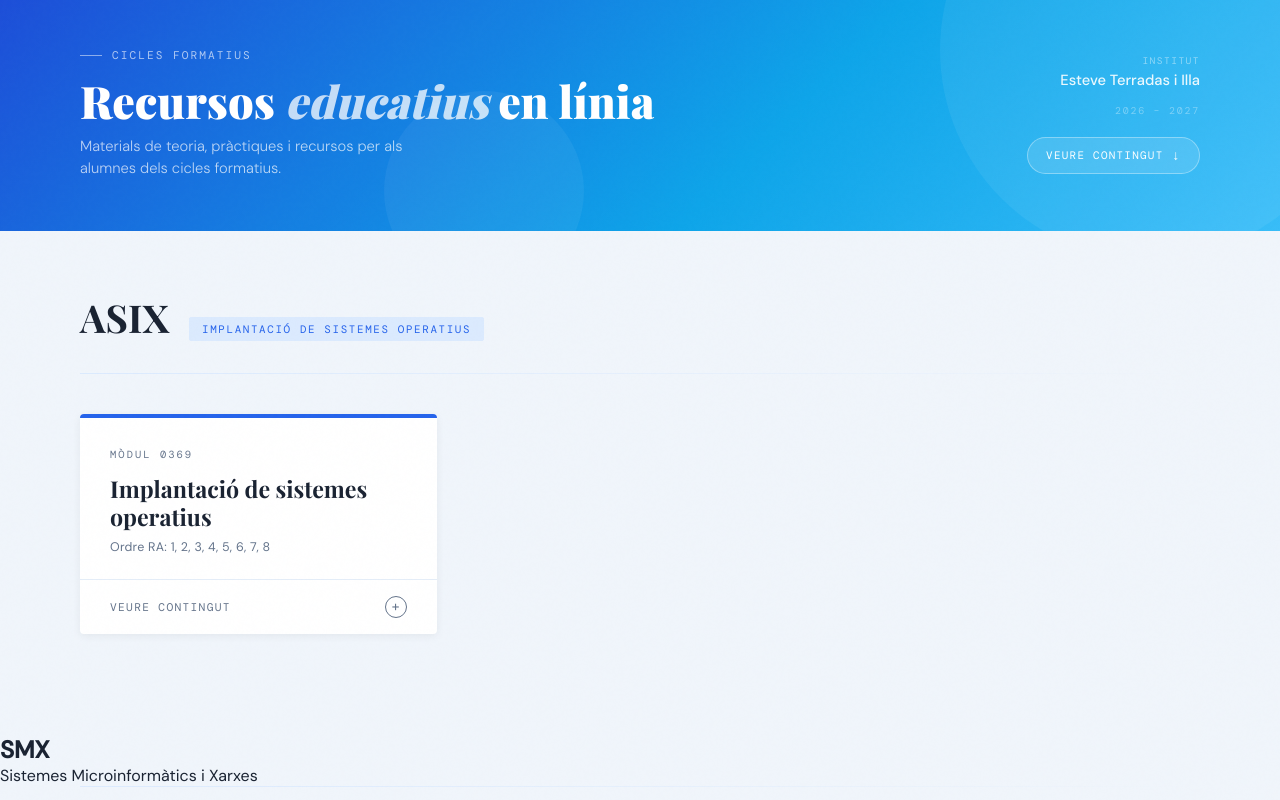
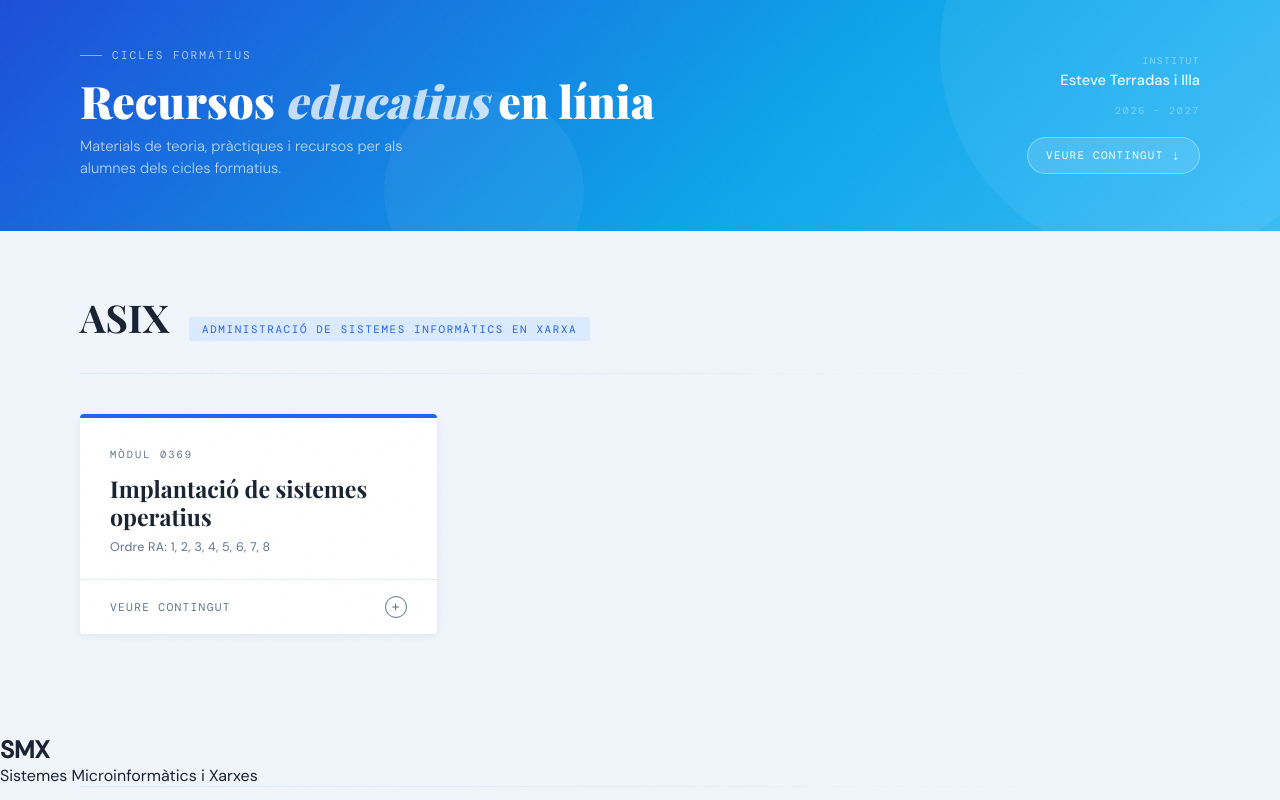
Before and after one commit to raracil1/web_apunts_cicles_inf, a plain HTML site: page index.html in a window 1280 px wide. Shown: the top 800 px of the page. Drawn offline with nearby package versions, Linux system fonts and the light colour scheme; a web font is replaced by a local one.

Commit message:
Update index.html

```diff
--- a/index.html
+++ b/index.html
@@ -457,7 +457,7 @@
 
   <div class="section-intro">
     <h2>ASIX</h2>
-<span class="module-tag">Implantació de sistemes operatius</span>
+<span class="module-tag">Administració de Sistemes Informàtics en Xarxa</span>
 </div>
 
 <div class="divider"></div>
```
